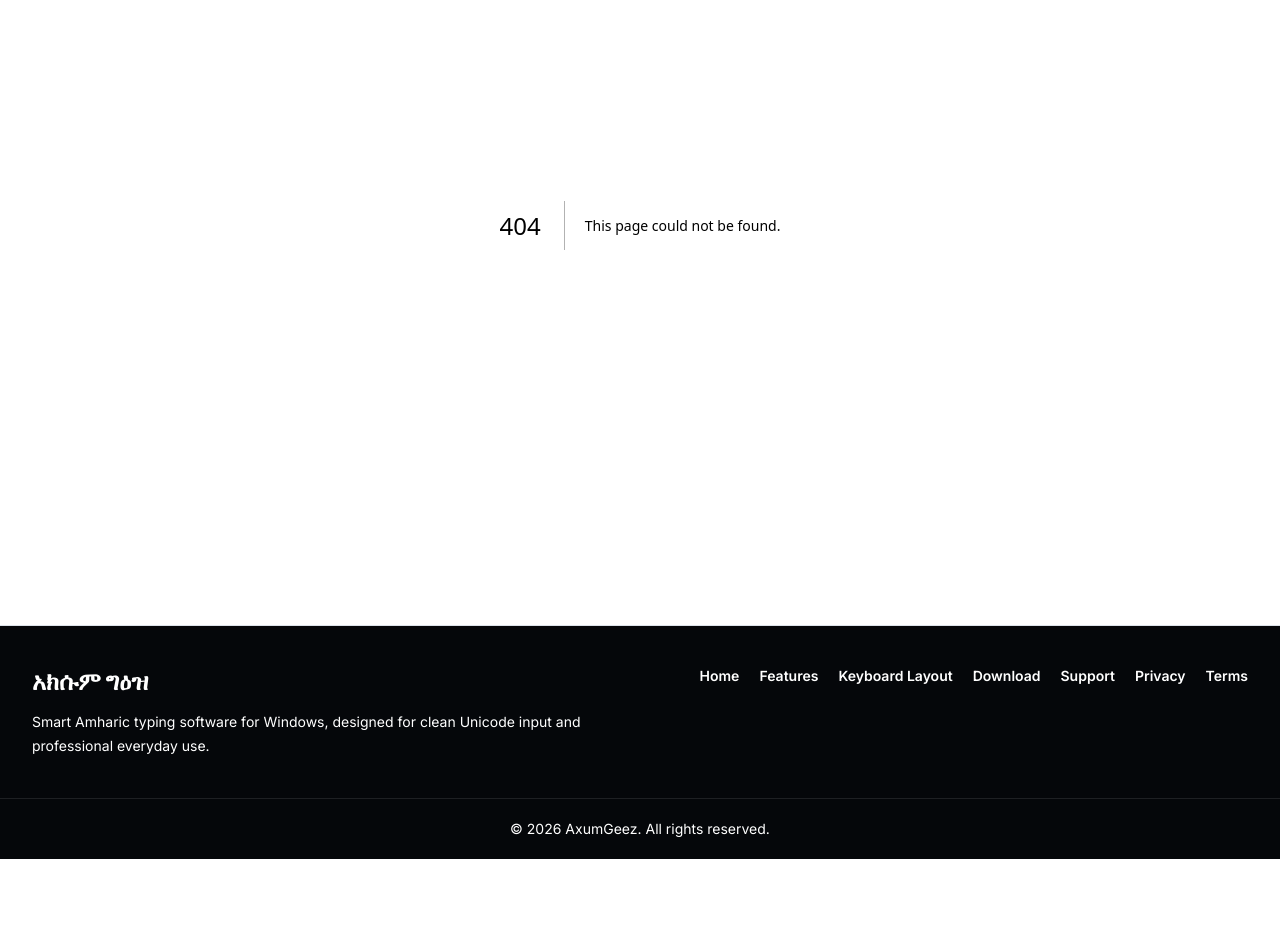
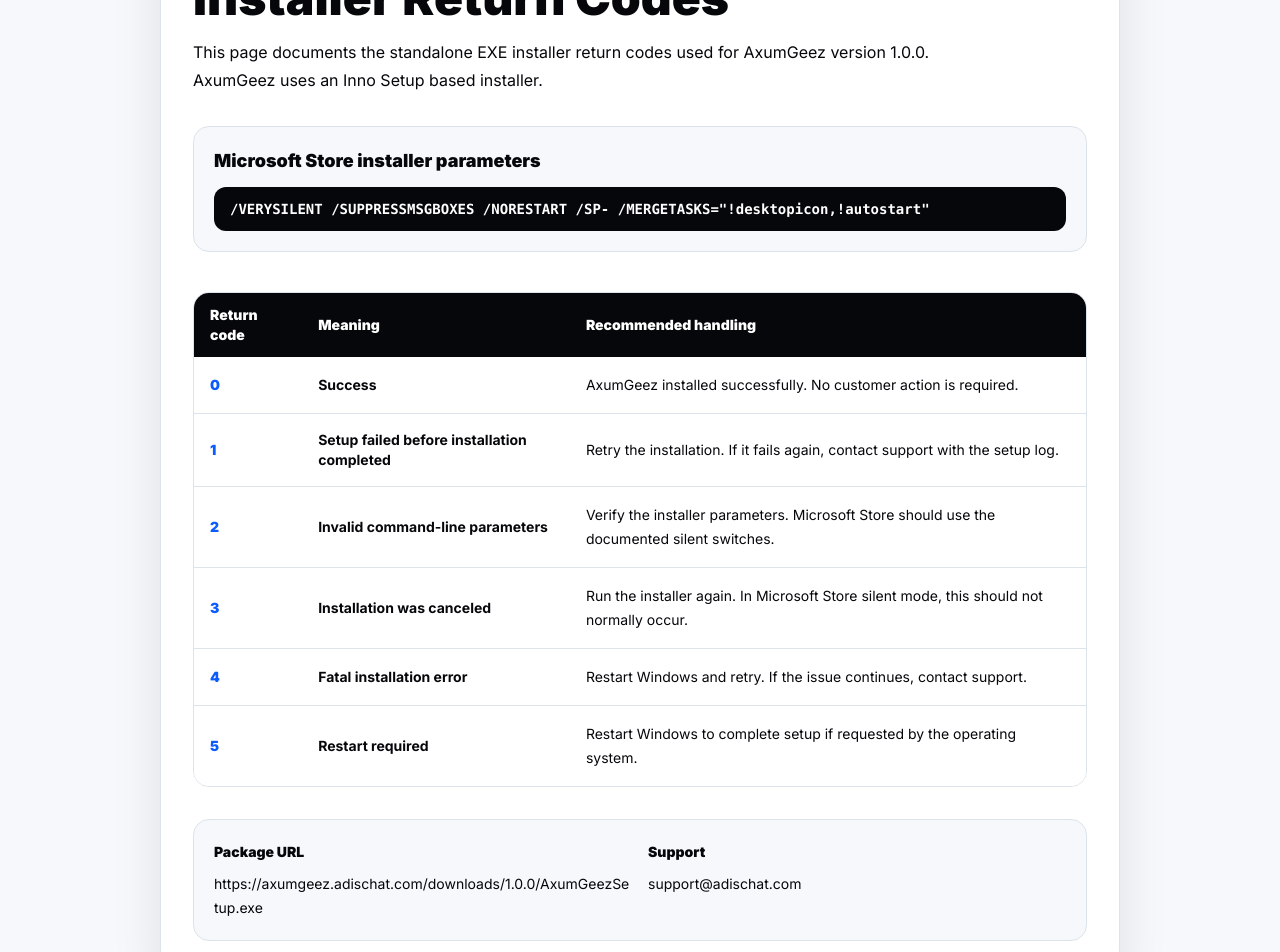
Before and after one commit to aliyukinfe/axumgeez, a Next.js app: page /installer-return-codes in a window 1280 px wide. Before the commit this address had no page. Shown: the part 240-1192 px from the top of the page. Before the commit the page ends 1099 px from the top, so only its background shows below. Built offline with nearby package versions, Linux system fonts and the light colour scheme.

Commit message:
Add installer return code documentation

```diff
--- /dev/null
+++ b/app/installer-return-codes/page.tsx
@@ -0,0 +1,95 @@
+import type { Metadata } from "next";
+
+const returnCodes = [
+  {
+    code: "0",
+    meaning: "Success",
+    action: "AxumGeez installed successfully. No customer action is required."
+  },
+  {
+    code: "1",
+    meaning: "Setup failed before installation completed",
+    action: "Retry the installation. If it fails again, contact support with the setup log."
+  },
+  {
+    code: "2",
+    meaning: "Invalid command-line parameters",
+    action: "Verify the installer parameters. Microsoft Store should use the documented silent switches."
+  },
+  {
+    code: "3",
+    meaning: "Installation was canceled",
+    action: "Run the installer again. In Microsoft Store silent mode, this should not normally occur."
+  },
+  {
+    code: "4",
+    meaning: "Fatal installation error",
+    action: "Restart Windows and retry. If the issue continues, contact support."
+  },
+  {
+    code: "5",
+    meaning: "Restart required",
+    action: "Restart Windows to complete setup if requested by the operating system."
+  }
+];
+
+export const metadata: Metadata = {
+  title: "Installer Return Codes | AxumGeez",
+  description: "AxumGeez Windows installer return code documentation for Microsoft Store submission."
+};
+
+export default function InstallerReturnCodesPage() {
+  return (
+    <main className="bg-surface-light">
+      <section className="mx-auto max-w-5xl px-4 py-20 sm:px-6 lg:px-8">
+        <div className="rounded-3xl border border-line bg-white p-6 shadow-soft sm:p-8">
+          <p className="text-sm font-bold uppercase tracking-[0.24em] text-blue-primary">AxumGeez Windows Installer</p>
+          <h1 className="mt-4 text-4xl font-black text-ink sm:text-5xl">Installer Return Codes</h1>
+          <p className="mt-4 max-w-3xl text-base leading-7 text-ink/68">
+            This page documents the standalone EXE installer return codes used for AxumGeez version 1.0.0.
+            AxumGeez uses an Inno Setup based installer.
+          </p>
+
+          <div className="mt-8 rounded-2xl border border-line bg-surface-light p-5">
+            <h2 className="text-lg font-black text-ink">Microsoft Store installer parameters</h2>
+            <code className="mt-3 block overflow-x-auto rounded-xl bg-ink px-4 py-3 text-sm font-bold text-white">
+              /VERYSILENT /SUPPRESSMSGBOXES /NORESTART /SP- /MERGETASKS=&quot;!desktopicon,!autostart&quot;
+            </code>
+          </div>
+
+          <div className="mt-10 overflow-hidden rounded-2xl border border-line">
+            <table className="w-full border-collapse text-left text-sm">
+              <thead className="bg-ink text-white">
+                <tr>
+                  <th className="px-4 py-3 font-black">Return code</th>
+                  <th className="px-4 py-3 font-black">Meaning</th>
+                  <th className="px-4 py-3 font-black">Recommended handling</th>
+                </tr>
+              </thead>
+              <tbody className="divide-y divide-line bg-white">
+                {returnCodes.map((item) => (
+                  <tr key={item.code}>
+                    <td className="whitespace-nowrap px-4 py-4 font-black text-blue-primary">{item.code}</td>
+                    <td className="px-4 py-4 font-bold text-ink">{item.meaning}</td>
+                    <td className="px-4 py-4 leading-6 text-ink/68">{item.action}</td>
+                  </tr>
+                ))}
+              </tbody>
+            </table>
+          </div>
+
+          <div className="mt-8 grid gap-4 rounded-2xl border border-line bg-surface-light p-5 text-sm leading-6 text-ink/68 sm:grid-cols-2">
+            <div>
+              <h2 className="font-black text-ink">Package URL</h2>
+              <p className="mt-2 break-all">https://axumgeez.adischat.com/downloads/1.0.0/AxumGeezSetup.exe</p>
+            </div>
+            <div>
+              <h2 className="font-black text-ink">Support</h2>
+              <p className="mt-2">support@adischat.com</p>
+            </div>
+          </div>
+        </div>
+      </section>
+    </main>
+  );
+}
```
